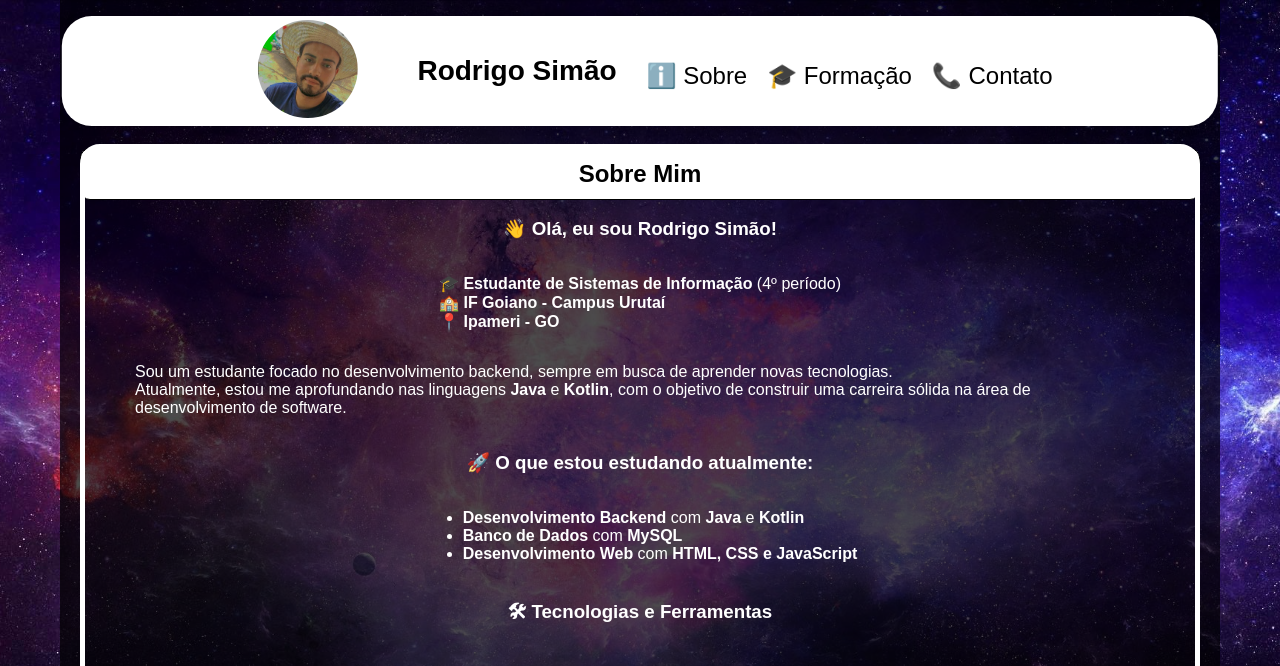
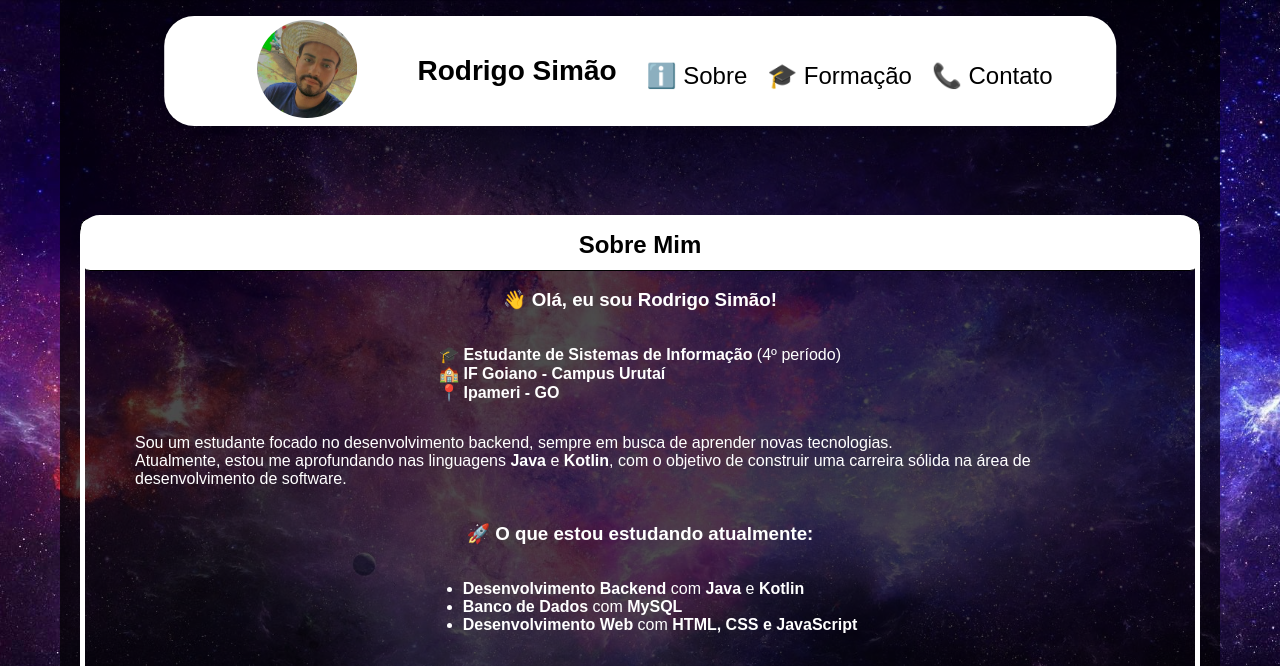
Before and after one commit to rodvpx/Pagina-Pessoal, a plain HTML site: page index.html in a window 1280 px wide. Shown: the top 666 px of the page. Drawn offline with Linux system fonts and the light colour scheme.

Commit message:
quase 100

```diff
--- a/css/style.css
+++ b/css/style.css
@@ -34,7 +34,7 @@
   position: fixed;
   top: 1rem;
   left: 50%;
-  width: 88%;
+  width: 72%;
   display: flex;
   align-items: center;
   justify-content: center;
@@ -79,7 +79,7 @@
 
 /* Estilos das seções */
 section {
-  padding: 100px 20px;
+  padding: 10px 20px;
   text-align: center;
   background-color: rgba(0, 0, 0, 0.7);
 }
@@ -145,7 +145,7 @@
   border: 1px solid;
   border-radius: 10px;
   width: auto;
-  height: 10px;
+  height: 11px;
   margin: 3rem auto;
   align-items: center;
   justify-content: center;
@@ -154,13 +154,13 @@
   margin-bottom: 0;
 }
 
-#section-formacao {
+#sobreh2 {
+  margin-top: 13rem;
   display: flex;
   border: 1px solid;
   border-radius: 10px;
   width: auto;
-  height: 10px;
-  margin: 3rem auto;
+  height: 11px;
   align-items: center;
   justify-content: center;
   background-color: white;
--- a/index.html
+++ b/index.html
@@ -8,7 +8,7 @@
   </head>
   <body>
     <!-- Barra de pesquisa com nome e ícones -->
-    <div class="search-bar" id="search-bar">
+    <div class="search-bar" id="navbar">
       <figure>
         <img src="/img/minha-foto.png" alt="Minha Foto" class="profile-pic" />
       </figure>
@@ -23,7 +23,7 @@
 
     <!-- Seção Sobre -->
     <section id="sobre">
-      <h2 class="section-h2">Sobre Mim</h2>
+      <h2 id="sobreh2">Sobre Mim</h2>
       <div class="content">
         <h3>👋 Olá, eu sou Rodrigo Simão!</h3>
         <p>
@@ -135,8 +135,8 @@
 
     <!-- Seção Formação Acadêmica -->
     <section id="formacao-academica">
+      <h2 class="section-h2">Formação Acadêmica</h2>
       <div class="content">
-        <h2 class="section-h2">Formação Acadêmica</h2>
         <p>
           <strong>Ensino médio completo:</strong><br />
           Colegio Estadual Professor Augusto Ceva (NORMAL)<br /><br />
```
